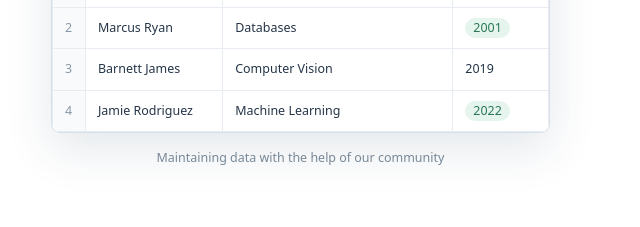
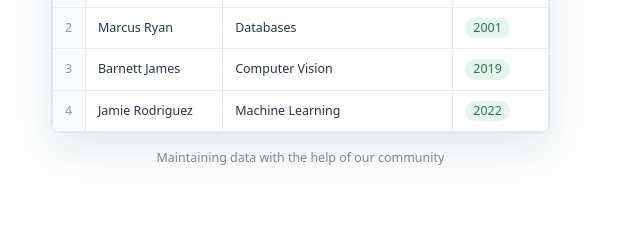
Before and after one commit to drafty-research/web, a plain HTML site: page index.html in a window 1280 px wide. Shown: the part 205-432 px from the top of the page, 640-1280 px from the left. Drawn offline with Linux system fonts and the light colour scheme.

Commit message:
Wrap join year in span tag for Barnett James
Updated the join year for Barnett James to be wrapped in a span tag.

```diff
--- a/index.html
+++ b/index.html
@@ -90,7 +90,7 @@
             <tbody>
               <tr><td>1</td><td>Lily Lee</td><td>Human–Computer Interaction</td><td><span class="tag">1985</span></td></tr>
               <tr><td>2</td><td>Marcus Ryan</td><td>Databases</td><td><span class="tag">2001</span></td></tr>
-              <tr><td>3</td><td>Barnett James</td><td>Computer Vision</td><td>2019</td></tr>
+              <tr><td>3</td><td>Barnett James</td><td>Computer Vision</td><td><span class="tag">2019</span></td></tr>
               <tr><td>4</td><td>Jamie Rodriguez</td><td>Machine Learning</td><td><span class="tag">2022</span></td></tr>
             </tbody>
           </table>
```
